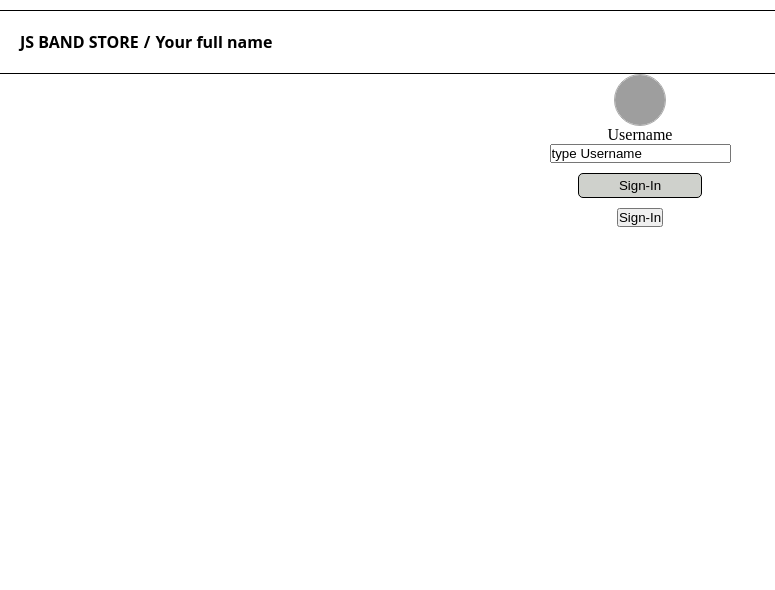
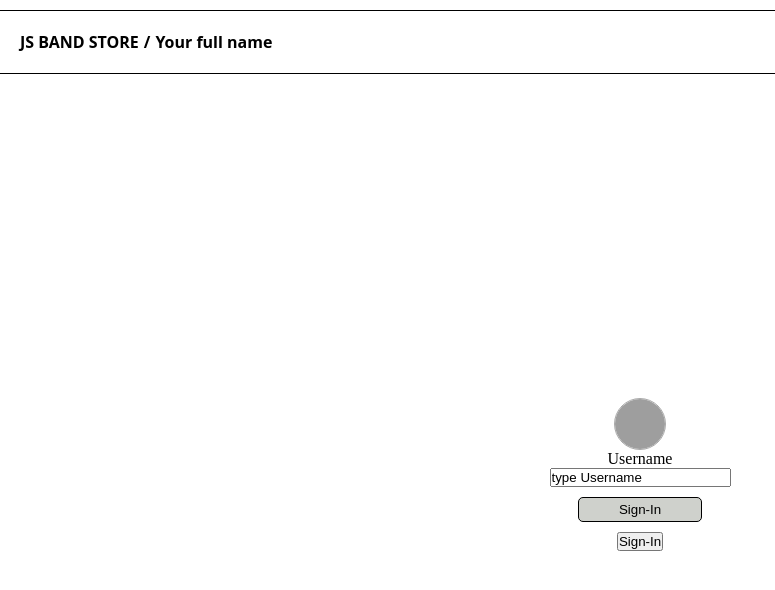
Before and after one commit to FoxicUA/X-course-task, a plain HTML site: page signing.html in a window 1280 px wide. Shown: the whole page, without its empty margins (0-775 px from the left). Drawn offline with Linux system fonts and the light colour scheme; grey boxes are pictures that could not be loaded.

Commit message:
changes in the office

```diff
--- a/css/style.css
+++ b/css/style.css
@@ -28,6 +28,15 @@
   .header-left > :first-child {
     text-transform: uppercase;
   }
+
+.center {
+  display: flex;
+  justify-content: center;
+  align-items: center;
+  padding: 0;
+  margin: 0;
+  height: 100vh;
+}
 
   .avatar{
     vertical-align: middle;
--- a/signing.html
+++ b/signing.html
@@ -18,7 +18,7 @@
     </div>
   </header>
   <section>
-    <div class="form-wrapper">
+    <div class="form-wrapper center">
       <form action="#" method="post">
     <div>
       <img src="https://www.w3schools.com/howto/img_avatar.png" alt="Avatar" class="avatar">
```
